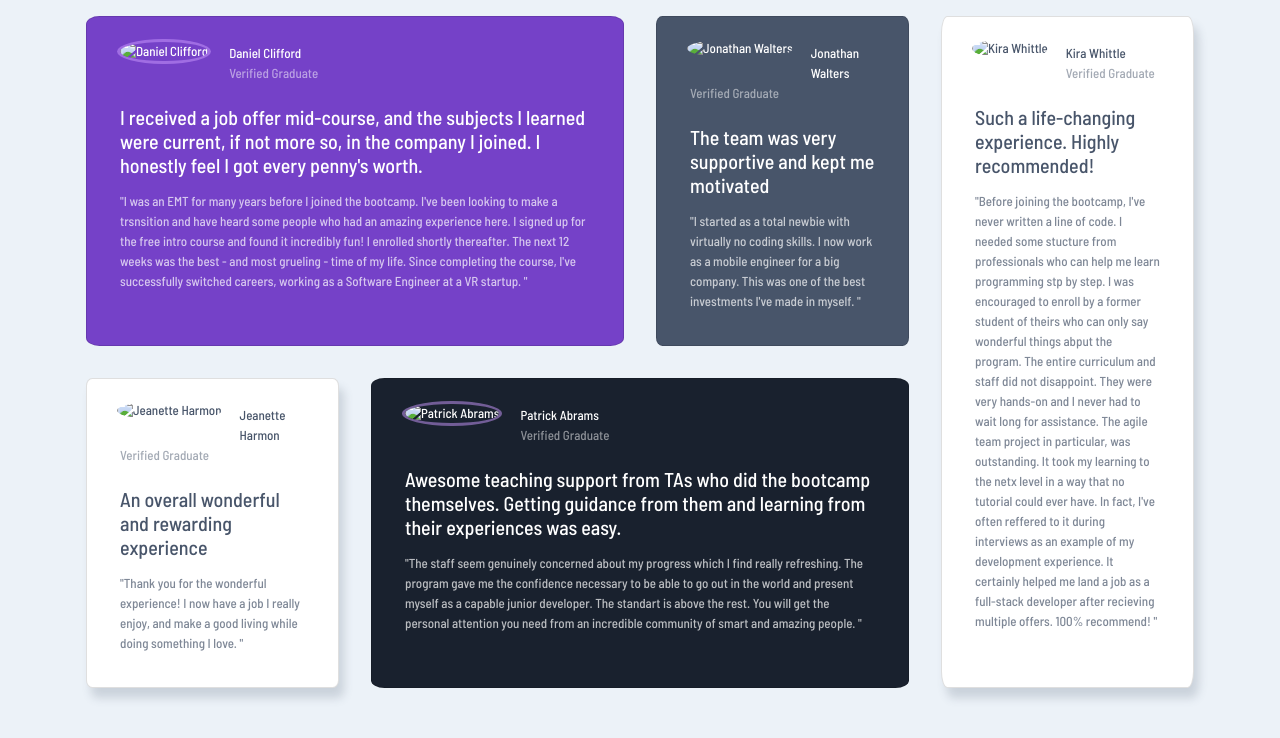
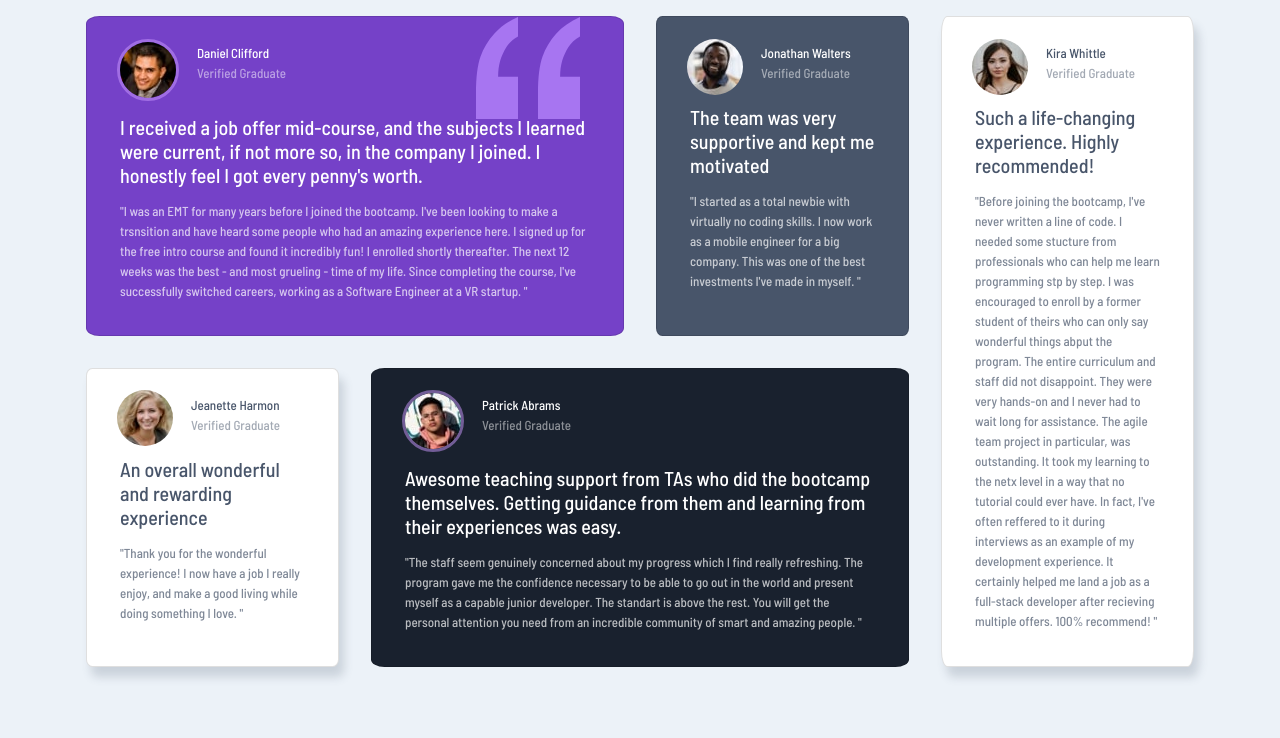
Before and after one commit to Deividds1/Testimonial, a plain HTML site: page index.html in a window 1280 px wide. Drawn offline with nearby package versions, Linux system fonts and the light colour scheme; files whose address does not match are found by name.

Commit message:
third comit

```diff
--- a/index.html
+++ b/index.html
@@ -13,6 +13,7 @@
         rel="stylesheet" />
     <title>Document</title>
 </head>
+
 <body class="container h-100">
     <main class="row mt-h-100">
         <section class="col-md-9">
@@ -20,7 +21,7 @@
                 <div class="col-md-8 p-3">
                     <article class="sujetos daniel h-100 card">
                         <div>
-                            <img class="pP bordePP rounded-circle float-start" src="../testimonials-section/imágenes/image-daniel.jpg"
+                            <img class="pP bordePP rounded-circle float-start" src="./imagenes/image-daniel.jpg"
                                 alt="Daniel Clifford" />
                             <p class="name">Daniel Clifford<br><span class="graduate">Verified Graduate</span></p>
                         </div>
@@ -40,7 +41,7 @@
                 <div class="col-md-4 p-3">
                     <article class="sujetos jonathan h-100 card">
                         <div>
-                            <img class="pP rounded-circle float-start" src="../testimonials-section/imágenes/image-jonathan.jpg"
+                            <img class="pP rounded-circle float-start" src="./imagenes/image-jonathan.jpg"
                                 alt="Jonathan Walters" />
                             <p class="name">Jonathan Walters<br><span class="graduate">Verified Graduate</span></p>
                         </div>
@@ -53,11 +54,8 @@
                 <div class="col-md-4 p-3">
                     <article class="sujetos jeanette h-100 card">
                         <div>
-                            <img
-                            class="pP rounded-circle float-start"
-                            src="../testimonials-section/imágenes/image-jeanette.jpg"
-                            alt="Jeanette Harmon"
-                            />
+                            <img class="pP rounded-circle float-start" src="./imagenes/image-jeanette.jpg"
+                                alt="Jeanette Harmon" />
                             <p class="name">Jeanette Harmon<br><span class="graduate">Verified Graduate</span></p>
                         </div>
                         <p class="h5">An overall wonderful and rewarding experience</p>
@@ -68,11 +66,8 @@
                 <div class="col-md-8 p-3">
                     <article class="sujetos patrick h-100 card">
                         <div>
-                        <img
-                        class="pP bordePP rounded-circle float-start"
-                        src="../testimonials-section/imágenes/image-patrick.jpg"
-                        alt="Patrick Abrams"
-                        />
+                            <img class="pP bordePP rounded-circle float-start" src="./imagenes/image-patrick.jpg"
+                                alt="Patrick Abrams" />
                             <p class="name">Patrick Abrams<br><span class="graduate">Verified Graduate</span></p>
                         </div>
                         <p class="h5"> Awesome teaching support from TAs who did the bootcamp themselves.
@@ -91,11 +86,7 @@
         <div class="col-md-3 p-3">
             <article class="sujetos kira h-100 card">
                 <div>
-                    <img
-                    class="pP rounded-circle float-start"
-                    src="../testimonials-section/imágenes/image-kira.jpg"
-                    alt="Kira Whittle"
-                     />
+                    <img class="pP rounded-circle float-start" src="./imagenes/image-kira.jpg" alt="Kira Whittle" />
                     <p class="name">Kira Whittle<br><span class="graduate">Verified Graduate</span></p>
                 </div>
                 <p class="h5">Such a life-changing experience. Highly recommended!</p>
```
Also changed, not shown: imagenes/bg-pattern-quotation.svg (added), imagenes/image-daniel.jpg (added), imagenes/image-jeanette.jpg (added), imagenes/image-jonathan.jpg (added), imagenes/image-kira.jpg (added), imagenes/image-patrick.jpg (added). Lines whose indentation alone changed are shown as unchanged.
